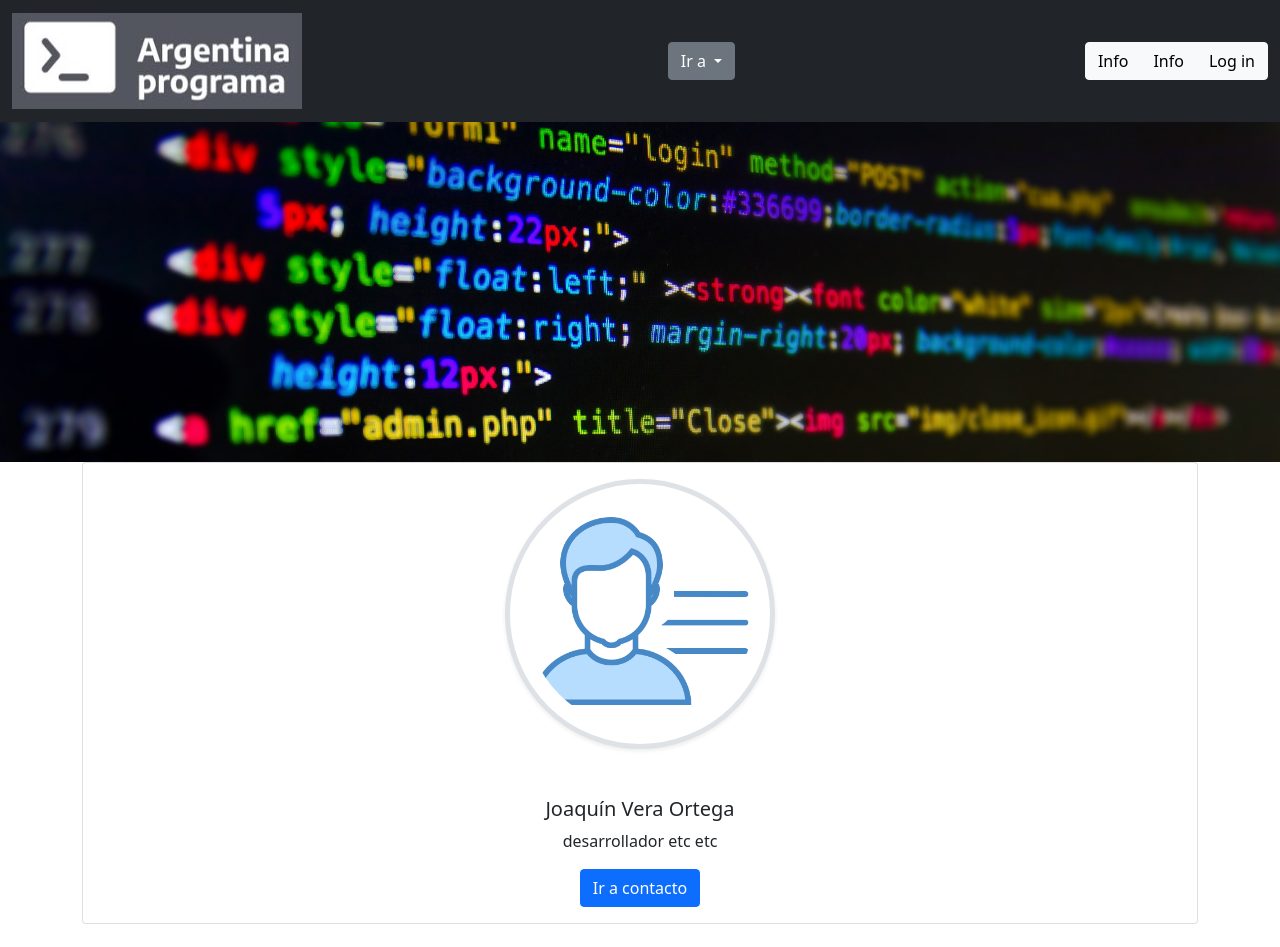
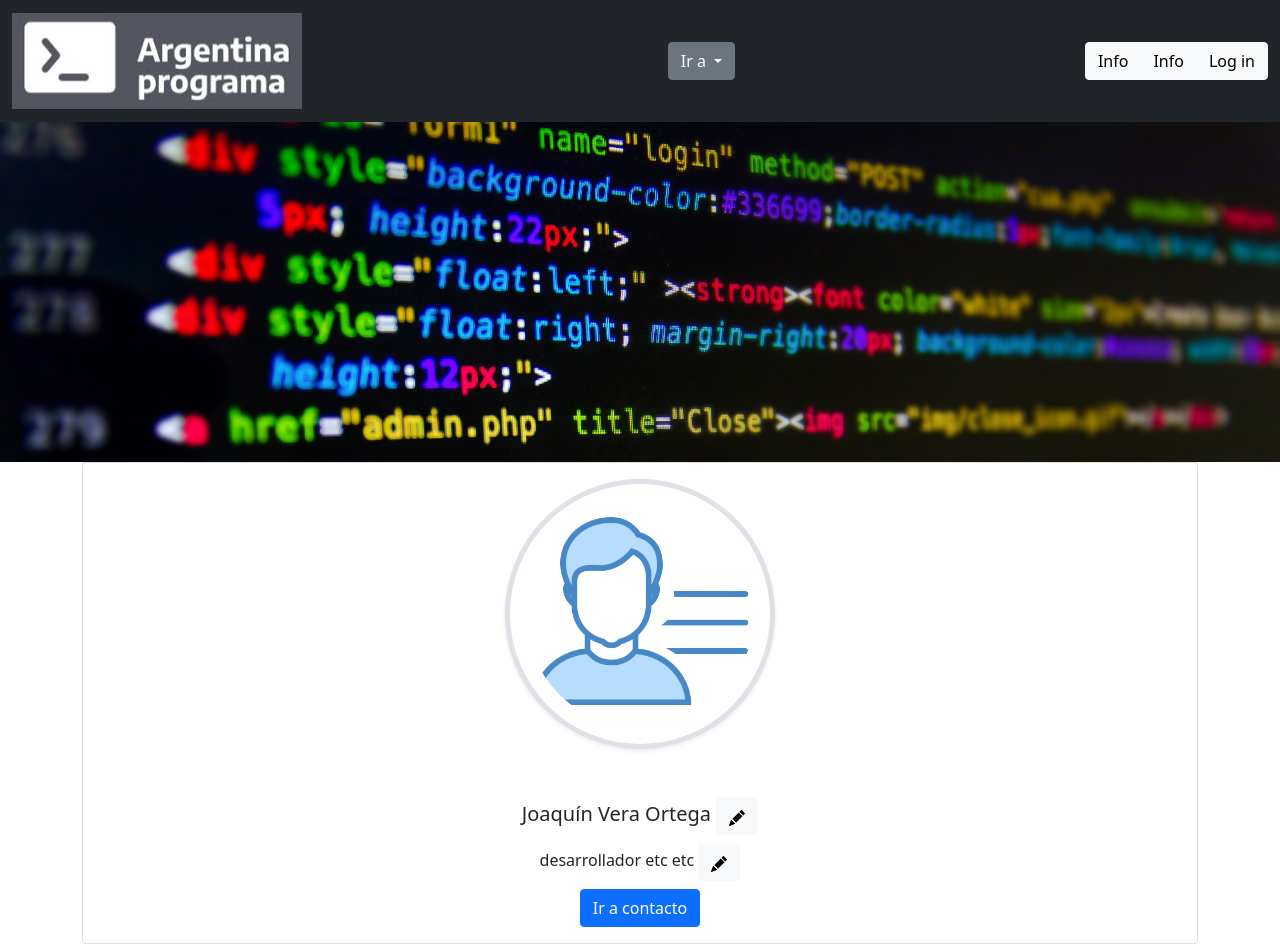
Before and after one commit to JoaquinVeraOrtega/Frontend-Angular, an Angular app: page / in a window 1280 px wide. Shown: the top 947 px of the page. Built offline with nearby package versions, Linux system fonts and the light colour scheme.

Commit message:
creando botones de edicion en componente Persona

```diff
--- a/src/app/app.module.ts
+++ b/src/app/app.module.ts
@@ -1,5 +1,6 @@
 import { NgModule } from '@angular/core';
 import { BrowserModule } from '@angular/platform-browser';
+import { FormsModule } from '@angular/forms';
 
 import { AppComponent } from './app.component';
 import { BarraDeNavegacionComponent } from './components/barra-de-navegacion/barra-de-navegacion.component';
@@ -32,7 +33,8 @@ import { ItemExperienciaComponent } from './components/items/item-experiencia/it
     ItemExperienciaComponent,
   ],
   imports: [
-    BrowserModule
+    BrowserModule,
+    FormsModule
   ],
   providers: [],
   bootstrap: [AppComponent]
--- a/src/app/components/persona/persona.component.html
+++ b/src/app/components/persona/persona.component.html
@@ -4,12 +4,84 @@
       <div class="col-12">
         <div class="card">
 
+
+
           <div class="card-body">
+
+
             <img src="../../../assets/img/profile img.png" class="rounded-circle img-fluid w-25 border border-5 shadow-sm p-3 mb-5 bg-body " alt="...">
-            <h5 class="card-title">{{nombre}} {{apellido}}</h5>
-            <p class="card-text">{{acercaDe}}</p>
+
+            <h5 class="card-title">{{nombreCompleto}}
+
+              <!-- Button trigger modal -->
+              <button type="button" class="btn btn-light" data-bs-toggle="modal" data-bs-target="#exampleModal">
+                <svg xmlns="http://www.w3.org/2000/svg" width="16" height="16" fill="currentColor" class="bi bi-pencil-fill" viewBox="0 0 16 16">
+                  <path d="M12.854.146a.5.5 0 0 0-.707 0L10.5 1.793 14.207 5.5l1.647-1.646a.5.5 0 0 0 0-.708l-3-3zm.646 6.061L9.793 2.5 3.293 9H3.5a.5.5 0 0 1 .5.5v.5h.5a.5.5 0 0 1 .5.5v.5h.5a.5.5 0 0 1 .5.5v.5h.5a.5.5 0 0 1 .5.5v.207l6.5-6.5zm-7.468 7.468A.5.5 0 0 1 6 13.5V13h-.5a.5.5 0 0 1-.5-.5V12h-.5a.5.5 0 0 1-.5-.5V11h-.5a.5.5 0 0 1-.5-.5V10h-.5a.499.499 0 0 1-.175-.032l-.179.178a.5.5 0 0 0-.11.168l-2 5a.5.5 0 0 0 .65.65l5-2a.5.5 0 0 0 .168-.11l.178-.178z"/>
+                </svg>
+              </button>
+
+              <!-- Modal -->
+              <div class="modal fade" id="exampleModal" tabindex="-1" aria-labelledby="exampleModalLabel" aria-hidden="true">
+                <div class="modal-dialog">
+                  <div class="modal-content">
+                    <div class="modal-header">
+                      <h5 class="modal-title" id="exampleModalLabel">Editar Nombre</h5>
+                      <button type="button" class="btn-close" data-bs-dismiss="modal" aria-label="Close"></button>
+                    </div>
+                    <div class="modal-body">
+
+                      <form>
+
+                        <label for="nombre">Nombre:</label>
+                        <input type="text" name="nombre" id="nombre" class="form-control" [(ngModel)]="nuevoNombre">
+
+                      </form>
+
+                    </div>
+                    <div class="modal-footer">
+
+                      <button type="submit" class="btn btn-primary" (click)="cambiarNombre()" data-bs-dismiss="modal">guardar</button>
+                    </div>
+                  </div>
+                </div>
+              </div>
+            </h5>
+
+
+
+
+              <h6>{{acercaDe}}
+
+                <a class="btn btn-light" data-bs-toggle="collapse" href="#collapseExample" role="button" aria-expanded="false" aria-controls="collapseExample">
+                  <svg xmlns="http://www.w3.org/2000/svg" width="16" height="16" fill="currentColor" class="bi bi-pencil-fill" viewBox="0 0 16 16">
+                    <path d="M12.854.146a.5.5 0 0 0-.707 0L10.5 1.793 14.207 5.5l1.647-1.646a.5.5 0 0 0 0-.708l-3-3zm.646 6.061L9.793 2.5 3.293 9H3.5a.5.5 0 0 1 .5.5v.5h.5a.5.5 0 0 1 .5.5v.5h.5a.5.5 0 0 1 .5.5v.5h.5a.5.5 0 0 1 .5.5v.207l6.5-6.5zm-7.468 7.468A.5.5 0 0 1 6 13.5V13h-.5a.5.5 0 0 1-.5-.5V12h-.5a.5.5 0 0 1-.5-.5V11h-.5a.5.5 0 0 1-.5-.5V10h-.5a.499.499 0 0 1-.175-.032l-.179.178a.5.5 0 0 0-.11.168l-2 5a.5.5 0 0 0 .65.65l5-2a.5.5 0 0 0 .168-.11l.178-.178z"/>
+                  </svg>
+                </a>
+                <div class="collapse" id="collapseExample">
+                  <div class="card card-body">
+
+                    <form>
+
+                      <label for="acercaDe">Nuevo acerca de:</label>
+                      <input type="text" name="acercaDe" id="acercaDe" class="form-control" [(ngModel)]="nuevoAcercaDe">
+                      <button type="submit" class="btn btn-primary" (click)="cambiarAcercaDe()">guardar</button>
+
+                    </form>
+
+                  </div>
+                </div>
+
+              </h6>
+
+
+
+
+
             <a href="#" class="btn btn-primary">Ir a contacto</a>
           </div>
+
+
+
         </div>
       </div>
     </div>
--- a/src/app/components/persona/persona.component.ts
+++ b/src/app/components/persona/persona.component.ts
@@ -1,4 +1,5 @@
-import { Component, OnInit } from '@angular/core';
+import { Component, Input, OnInit } from '@angular/core';
+import { FormsModule } from '@angular/forms';
 
 @Component({
   selector: 'app-persona',
@@ -8,9 +9,23 @@ import { Component, OnInit } from '@angular/core';
 export class PersonaComponent implements OnInit {
 
 
-  nombre="Joaquín";
-  apellido="Vera Ortega";
+  nombreCompleto="Joaquín Vera Ortega";
   acercaDe="desarrollador etc etc";
+
+  nuevoNombre:string="";
+
+  nuevoAcercaDe:string="";
+
+  cambiarNombre(){
+
+this.nombreCompleto = this.nuevoNombre;
+
+  }
+
+  cambiarAcercaDe(){
+
+    this.acercaDe = this.nuevoAcercaDe;
+  }
 
   constructor() {
    }
```
